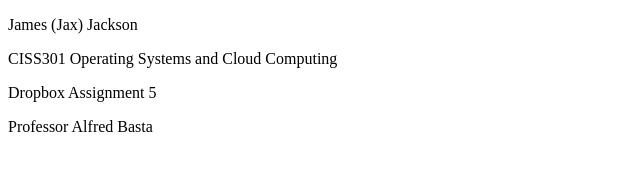
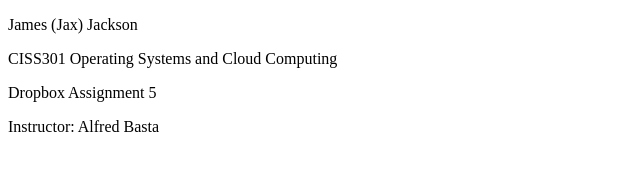
Before and after one commit to Shlpwr3ck/301couldcomputing, a plain HTML site: page index.html in a window 1280 px wide. Shown: the full height of the page, 0-640 px from the left. Drawn offline with Linux system fonts and the light colour scheme.

Commit message:
Update index.html

```diff
--- a/index.html
+++ b/index.html
@@ -8,6 +8,6 @@
     <p>James (Jax) Jackson</p>
 <p>CISS301 Operating Systems and Cloud Computing</p>
 <p>Dropbox Assignment 5</p>
-<p>Professor Alfred Basta</p>
+<p>Instructor: Alfred Basta</p>
   </body>
 </html>
```
